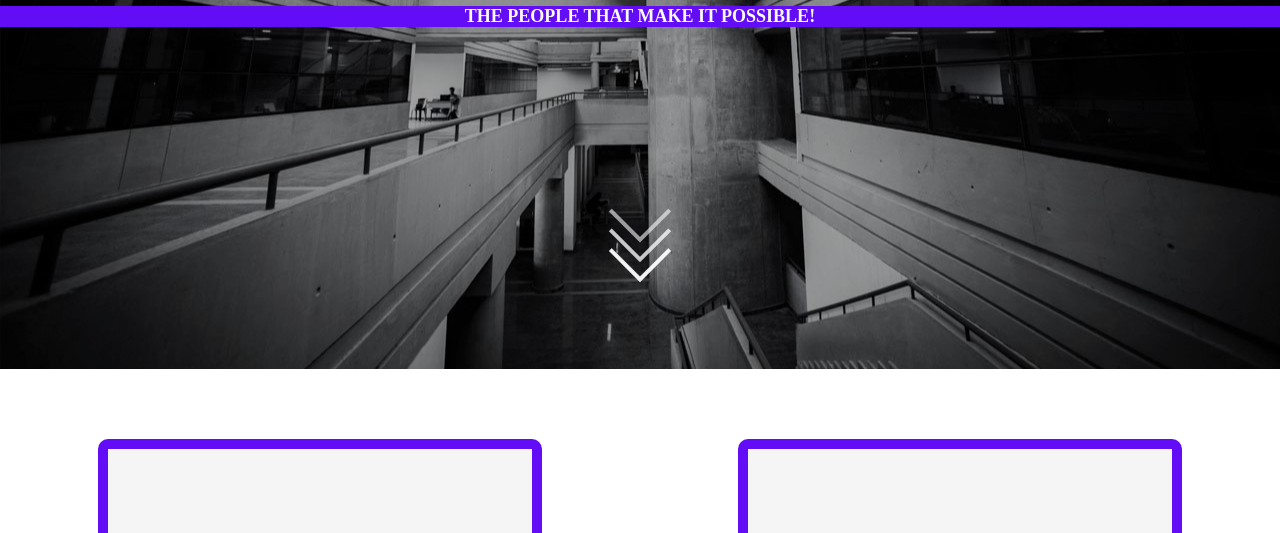
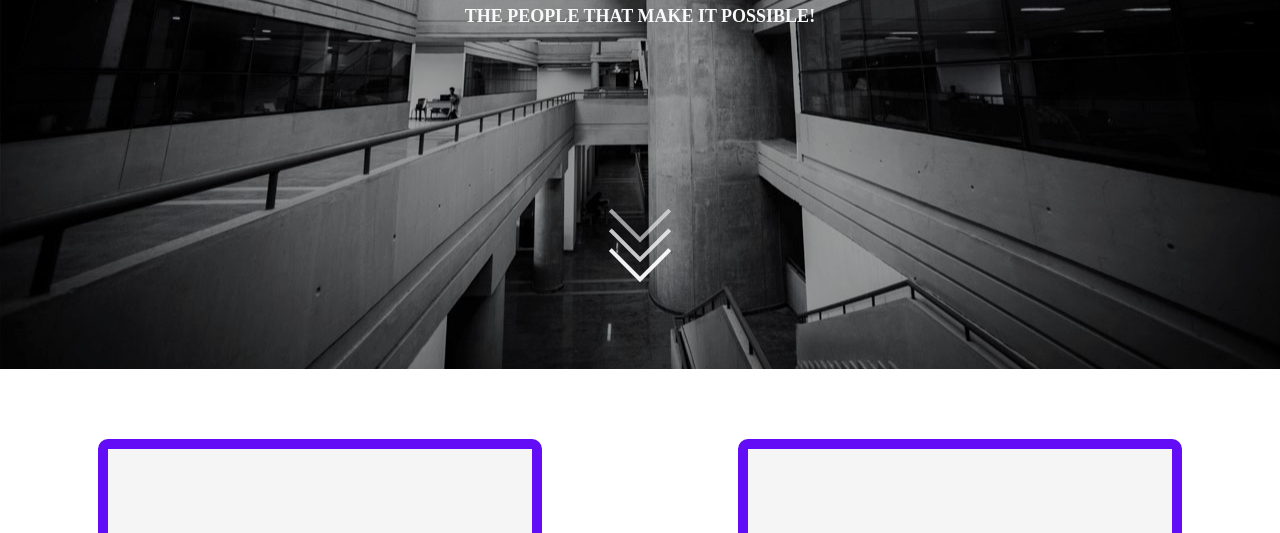
Before and after one commit to SreejithRR/partners_ecell, a plain HTML site: page index.html in a window 1280 px wide. Shown: the part 431-964 px from the top of the page. Drawn offline with nearby package versions, Linux system fonts and the light colour scheme.

Commit message:
Add files via upload

```diff
--- a/style.css
+++ b/style.css
@@ -145,7 +145,7 @@ word-spacing: 3rem;
 }
 
 .container span{
-background-color: #620DF6;;
+/* background-color: #620DF6;; */
     text-transform: uppercase;
     display: block;
 }
```
